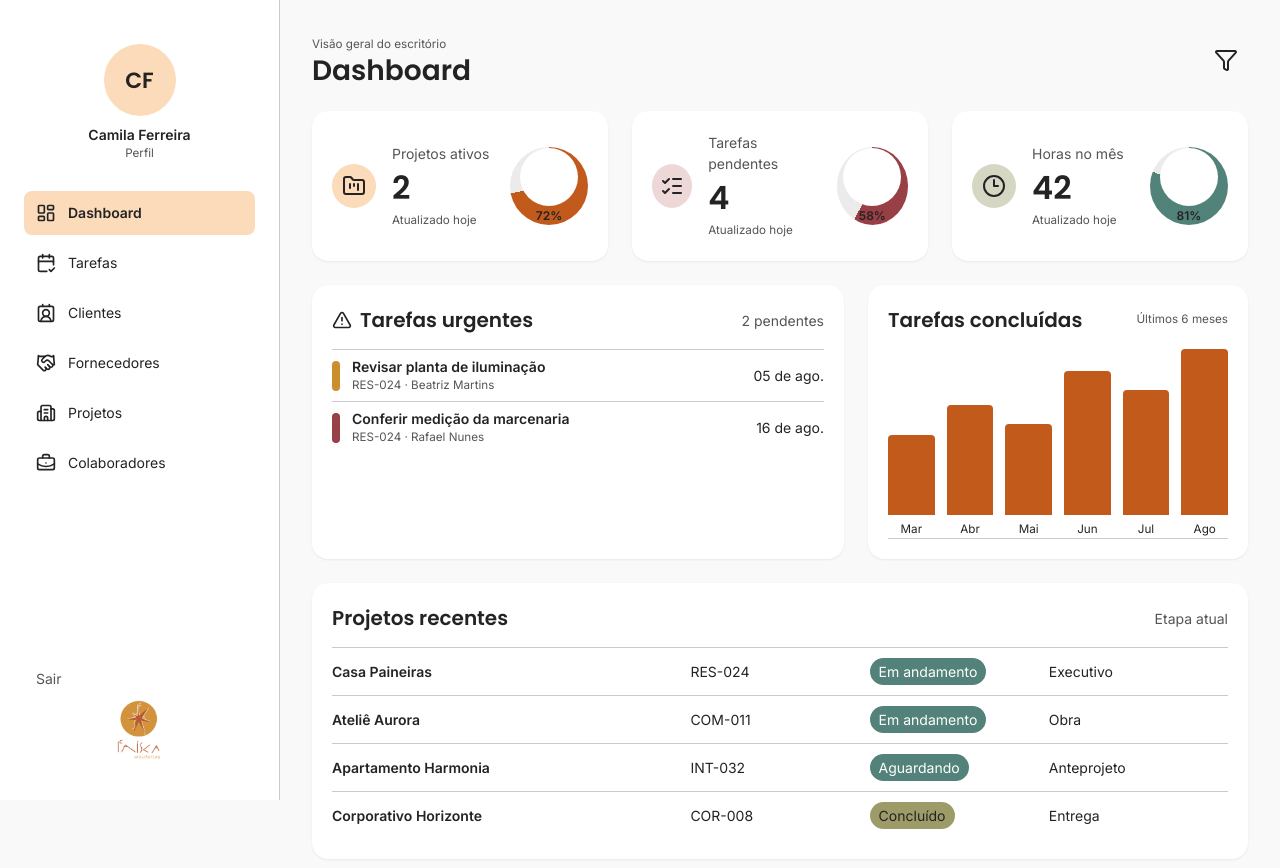
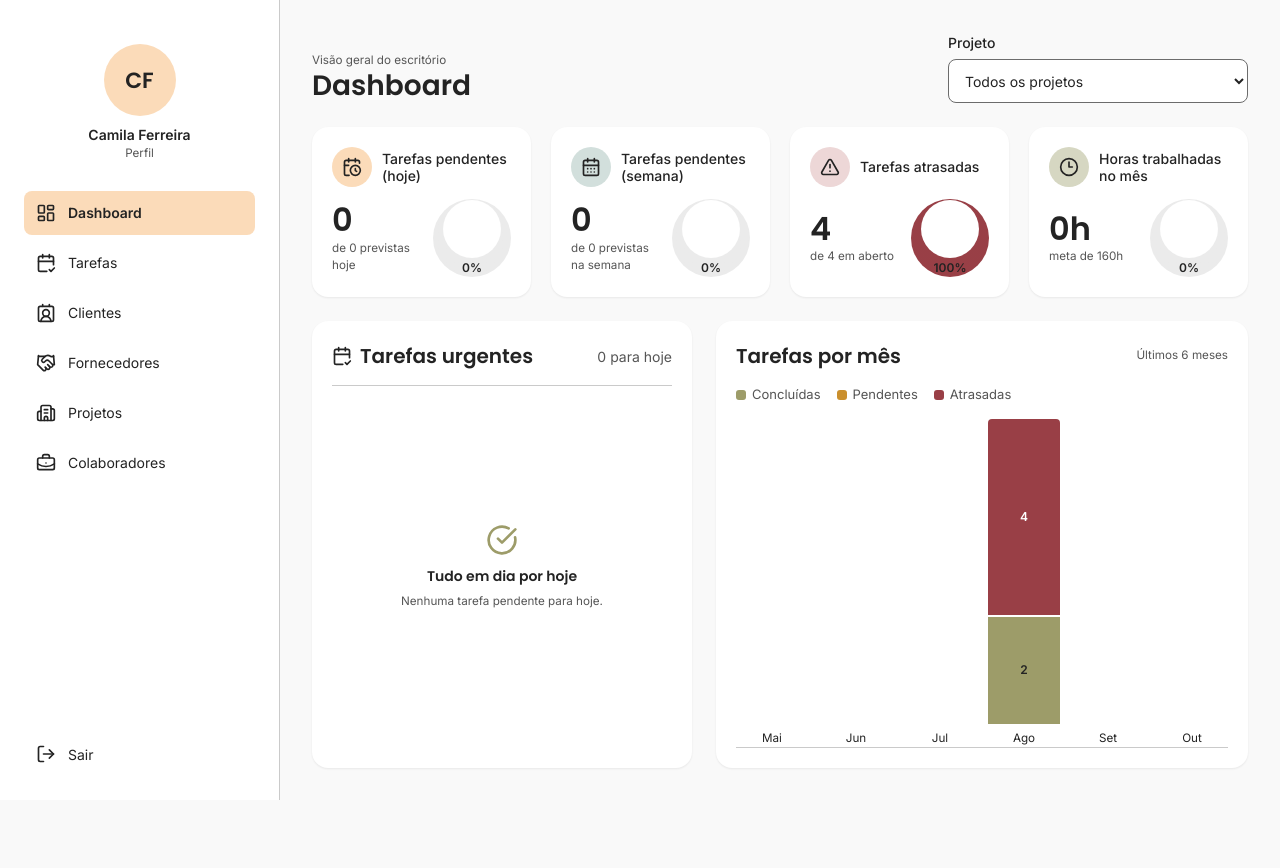
Before and after one commit to isallin/gestao-faisca-pi, a React (Vite) app in the folder frontend/: page /dashboard in a window 1280 px wide. Shown: the top 868 px of the page. After the commit the page ends 800 px from the top, so only its background shows below. Built offline with nearby package versions, Linux system fonts and the light colour scheme.

Commit message:
fix: ajustes na dashboard

```diff
--- a/frontend/src/pages/dashboard/ui/DashboardPage.css
+++ b/frontend/src/pages/dashboard/ui/DashboardPage.css
@@ -1,21 +1,28 @@
-.dashboard-head { display: flex; justify-content: space-between; align-items: center; margin-bottom: 24px; }
+.dashboard { display: flex; flex-direction: column; min-height: calc(100vh - 64px); }
+.dashboard-head { display: flex; justify-content: space-between; align-items: flex-end; gap: 16px; flex-wrap: wrap; margin-bottom: 24px; }
 .dashboard-head small { color: var(--muted-foreground); }
+.dashboard-filter { width: 300px; max-width: 100%; }
 
-.kpi-grid { display: grid; grid-template-columns: repeat(3, 1fr); gap: 24px; }
+.kpi-grid { display: grid; grid-template-columns: repeat(4, 1fr); gap: 20px; }
 .kpi {
-  height: 150px; background: var(--panel); border-radius: 16px; padding: 20px;
-  display: flex; align-items: center; gap: 16px;
+  min-height: 150px; background: var(--panel); border-radius: 16px; padding: 20px;
+  display: flex; flex-direction: column; justify-content: space-between; gap: 12px;
   box-shadow: 0 1px 2px color-mix(in oklab, var(--foreground) 8%, transparent);
 }
-.kpi-icon { width: 44px; height: 44px; border-radius: 50%; display: grid; place-items: center; }
+.kpi-top { display: flex; align-items: center; gap: 10px; }
+.kpi-top > span { font-weight: 500; line-height: 1.25; color: var(--foreground); }
+.kpi-body { display: flex; align-items: center; justify-content: space-between; gap: 12px; }
+.kpi-body > div:first-child { display: grid; min-width: 0; }
+.kpi-icon { flex: none; width: 40px; height: 40px; border-radius: 50%; display: grid; place-items: center; }
+.kpi-icon svg { width: 20px; height: 20px; }
 .kpi-icon.amber { background: var(--surface); }
 .kpi-icon.red { background: color-mix(in oklab, var(--destructive) 20%, var(--panel)); }
 .kpi-icon.green { background: color-mix(in oklab, var(--success) 40%, var(--panel)); }
-.kpi > div:nth-child(2) { display: grid; }
-.kpi strong { font: 600 32px 'Poppins', sans-serif; }
-.kpi small, .kpi span { color: var(--muted-foreground); }
+.kpi-icon.teal { background: color-mix(in oklab, var(--info) 25%, var(--panel)); }
+.kpi strong { font: 600 32px 'Poppins', sans-serif; line-height: 1.2; }
+.kpi small { color: var(--muted-foreground); }
 .donut {
-  --progress: 180deg; margin-left: auto; width: 78px; height: 78px; border-radius: 50%;
+  --progress: 180deg; flex: none; width: 78px; height: 78px; border-radius: 50%;
   background: conic-gradient(var(--accent) var(--progress), var(--neutral) 0);
   display: grid; place-items: center;
 }
@@ -23,8 +30,10 @@
 .donut b { z-index: 1; font-size: 12px; }
 .donut.red { background: conic-gradient(var(--destructive) var(--progress), var(--neutral) 0); }
 .donut.green { background: conic-gradient(var(--info) var(--progress), var(--neutral) 0); }
+.donut.teal { background: conic-gradient(var(--info) var(--progress), var(--neutral) 0); }
 
-.dash-grid { display: grid; grid-template-columns: 7fr 5fr; gap: 24px; margin-top: 24px; }
+.dash-grid { flex: 1; display: grid; grid-template-columns: 5fr 7fr; gap: 24px; margin-top: 24px; }
+.dash-grid > .dash-panel { display: flex; flex-direction: column; }
 .dash-panel {
   background: var(--panel); border-radius: 16px; padding: 20px;
   box-shadow: 0 1px 2px color-mix(in oklab, var(--foreground) 8%, transparent);
@@ -38,24 +47,45 @@
 .urgent-row i.critical { background: var(--destructive); }
 .urgent-row div { display: grid; }
 .urgent-row small { color: var(--muted-foreground); }
-.urgent-row time { margin-left: auto; }
+.urgent-priority { margin-left: auto; color: var(--muted-foreground); }
+.dash-empty {
+  flex: 1; display: grid; place-content: center; justify-items: center; gap: 6px;
+  text-align: center; color: var(--muted-foreground); padding: 24px 0;
+  border-top: 1px solid var(--border);
+}
+.dash-empty svg { color: var(--success); margin-bottom: 4px; }
+.dash-empty strong { color: var(--foreground); font-family: var(--font-display); }
+.chart-empty { color: var(--muted-foreground); margin-top: 12px; }
 
-.bars { height: 190px; display: flex; align-items: end; justify-content: space-around; gap: 12px; border-bottom: 1px solid var(--border); }
-.bars > div { height: 100%; flex: 1; display: flex; align-items: end; justify-content: end; flex-direction: column; }
-.bars span { width: 100%; background: var(--accent); border-radius: 4px 4px 0 0; }
-.bars small { width: 100%; text-align: center; margin-top: 6px; }
+.chart-legend { display: flex; flex-wrap: wrap; gap: 6px 16px; list-style: none; margin: 0 0 14px; padding: 0; font-size: 13px; color: var(--muted-foreground); }
+.chart-legend li { display: flex; align-items: center; gap: 6px; }
+.chart-legend i { width: 10px; height: 10px; border-radius: 3px; }
 
-.recent { margin-top: 24px; }
-.recent > div { display: grid; grid-template-columns: 2fr 1fr 1fr 1fr; align-items: center; min-height: 48px; border-top: 1px solid var(--border); }
-.status { font-style: normal; background: var(--info); color: var(--panel); width: max-content; padding: 3px 9px; border-radius: 999px; }
-.status.done { background: var(--success); color: var(--foreground); }
+.seg-done { background: var(--success); color: var(--foreground); }
+.seg-pending { background: var(--primary); color: var(--foreground); }
+.seg-late { background: var(--destructive); color: var(--destructive-foreground); }
+
+.bars { flex: 1; min-height: 190px; display: flex; justify-content: space-around; gap: 12px; border-bottom: 1px solid var(--border); }
+.bar-col { height: 100%; flex: 1; display: grid; grid-template-rows: 1fr auto; min-width: 0; }
+.bar-track { display: flex; align-items: flex-end; min-height: 0; }
+.stack {
+  width: 100%; display: flex; flex-direction: column-reverse; gap: 2px;
+  border-radius: 4px 4px 0 0; overflow: hidden;
+}
+.stack span { display: grid; place-items: center; min-height: 0; overflow: hidden; font-size: 12px; font-weight: 600; }
+.bar-col small { text-align: center; margin-top: 6px; }
 
 @media (max-width: 1100px) {
+  .dashboard { min-height: calc(100vh - 48px); }
+  .kpi-grid { grid-template-columns: repeat(2, 1fr); }
   .dash-grid { grid-template-columns: 1fr; }
 }
 @media (max-width: 767px) {
-  .kpi-grid, .dash-grid { grid-template-columns: 1fr; }
+  .dashboard { min-height: 0; }
+  .dash-grid { grid-template-columns: 1fr; }
   .kpi-grid { gap: 12px; }
-  .recent > div { grid-template-columns: 1.5fr 1fr; }
-  .recent > div > *:nth-child(n + 3) { display: none; }
+  .dashboard-filter { width: 100%; }
 }
+@media (max-width: 560px) {
+  .kpi-grid { grid-template-columns: 1fr; }
+}
--- a/frontend/src/pages/dashboard/ui/DashboardPage.jsx
+++ b/frontend/src/pages/dashboard/ui/DashboardPage.jsx
@@ -1,61 +1,125 @@
-import { AlertTriangle, Clock3, Filter, FolderKanban, ListChecks } from 'lucide-react';
+import { useMemo, useState } from 'react';
+import {
+  AlertTriangle,
+  CalendarCheck2,
+  CalendarClock,
+  CalendarDays,
+  CircleCheckBig,
+  Clock3,
+} from 'lucide-react';
 import { useProjects } from '@/entities/project';
-import { isUrgentTask, useTasks } from '@/entities/task';
+import { useTasks } from '@/entities/task';
 import { usePageTitle } from '@/shared/lib/use-page-title';
-import { Button } from '@/shared/ui';
+import { SelectField } from '@/shared/ui';
+import { computeDashboard } from '../lib/dashboard-metrics';
 import { KpiCard } from './KpiCard';
-import { useState } from 'react';
 import './DashboardPage.css';
 
-const DONE_BY_MONTH = [
-  { month: 'Mar', height: 42 },
-  { month: 'Abr', height: 58 },
-  { month: 'Mai', height: 48 },
-  { month: 'Jun', height: 76 },
-  { month: 'Jul', height: 66 },
-  { month: 'Ago', height: 88 },
+const ALL_PROJECTS = 'all';
+
+const SERIES = [
+  { key: 'done', label: 'Concluídas' },
+  { key: 'pending', label: 'Pendentes' },
+  { key: 'late', label: 'Atrasadas' },
 ];
-
-const formatDay = (isoDate) =>
-  new Date(`${isoDate}T12:00`).toLocaleDateString('pt-BR', { day: '2-digit', month: 'short' });
 
 export function DashboardPage() {
   usePageTitle('Dashboard');
   const { items: projects } = useProjects();
   const { items: tasks } = useTasks();
+  const [projectCode, setProjectCode] = useState(ALL_PROJECTS);
 
-  const activeProjects = projects.filter((p) => p.status === 'Em andamento').length;
-  const pendingTasks = tasks.filter((t) => !t.done).length;
-  const urgentTasks = tasks.filter(isUrgentTask);
-  const monthHours = tasks.length * 7;
+  const isFiltered = projectCode !== ALL_PROJECTS;
+  const projectTasks = useMemo(
+    () => (isFiltered ? tasks.filter((t) => t.project === projectCode) : tasks),
+    [tasks, projectCode, isFiltered],
+  );
+
+  const { todayPending, weekPending, late, hours, urgentToday, months } = useMemo(
+    () => computeDashboard(projectTasks),
+    [projectTasks],
+  );
+  const maxMonth = Math.max(1, ...months.map((m) => m.total));
+  const hasChartData = months.some((m) => m.total > 0);
 
   return (
-    <>
+    <div className="dashboard">
       <header className="dashboard-head">
         <div>
           <small>Visão geral do escritório</small>
           <h1>Dashboard</h1>
         </div>
-        <Button variant="icon" aria-label="Filtrar indicadores">
-          <Filter />
-        </Button>
+        <div className="dashboard-filter">
+          <SelectField
+            label="Projeto"
+            value={projectCode}
+            onChange={(e) => setProjectCode(e.target.value)}
+          >
+            <option value={ALL_PROJECTS}>Todos os projetos</option>
+            {projects.map((project) => (
+              <option key={project.id} value={project.code}>
+                {project.code} · {project.name}
+              </option>
+            ))}
+          </SelectField>
+        </div>
       </header>
 
       <section className="kpi-grid">
-        <KpiCard icon={<FolderKanban />} label="Projetos ativos" value={activeProjects} tone="amber" percent={72} />
-        <KpiCard icon={<ListChecks />} label="Tarefas pendentes" value={pendingTasks} tone="red" percent={58} />
-        <KpiCard icon={<Clock3 />} label="Horas no mês" value={monthHours} tone="green" percent={81} />
+        <KpiCard
+          icon={<CalendarClock />}
+          label="Tarefas pendentes (hoje)"
+          value={todayPending.value}
+          caption={`de ${todayPending.total} previstas hoje`}
+          percentHint="Percentual das tarefas de hoje já concluídas"
+          tone="amber"
+          percent={todayPending.percent}
+        />
+        <KpiCard
+          icon={<CalendarDays />}
+          label="Tarefas pendentes (semana)"
+          value={weekPending.value}
+          caption={`de ${weekPending.total} previstas na semana`}
+          percentHint="Percentual das tarefas da semana já concluídas"
+          tone="teal"
+          percent={weekPending.percent}
+        />
+        <KpiCard
+          icon={<AlertTriangle />}
+          label="Tarefas atrasadas"
+          value={late.value}
+          caption={`de ${late.total} em aberto`}
+          percentHint="Percentual das tarefas em aberto que estão atrasadas"
+          tone="red"
+          percent={late.percent}
+        />
+        <KpiCard
+          icon={<Clock3 />}
+          label="Horas trabalhadas no mês"
+          value={`${hours.value}h`}
+          caption={`meta de ${hours.goal}h`}
+          percentHint="Percentual da meta mensal de horas"
+          tone="green"
+          percent={hours.percent}
+        />
       </section>
 
       <section className="dash-grid">
         <div className="dash-panel urgent">
           <header>
             <h2>
-              <AlertTriangle size={20} /> Tarefas urgentes
+              <CalendarCheck2 size={20} /> Tarefas urgentes
             </h2>
-            <span>{urgentTasks.length} pendentes</span>
+            <span>{urgentToday.length} para hoje</span>
           </header>
-          {urgentTasks.map((task) => (
+          {urgentToday.length === 0 && (
+            <div className="dash-empty">
+              <CircleCheckBig size={32} />
+              <strong>Tudo em dia por hoje</strong>
+              <small>Nenhuma tarefa pendente para hoje.</small>
+            </div>
+          )}
+          {urgentToday.map((task) => (
             <div className="urgent-row" key={task.id}>
               <i className={task.priority === 'Crítica' ? 'critical' : ''} />
               <div>
@@ -64,41 +128,53 @@ export function DashboardPage() {
                   {task.project} · {task.member}
                 </small>
               </div>
-              <time>{formatDay(task.end)}</time>
+              <span className="urgent-priority">{task.priority}</span>
             </div>
           ))}
         </div>
 
         <div className="dash-panel chart">
           <header>
-            <h2>Tarefas concluídas</h2>
+            <h2>Tarefas por mês</h2>
             <small>Últimos 6 meses</small>
           </header>
-          <div className="bars">
-            {DONE_BY_MONTH.map(({ month, height }) => (
-              <div key={month}>
-                <span style={{ height: `${height}%` }} />
-                <small>{month}</small>
+          <ul className="chart-legend">
+            {SERIES.map(({ key, label }) => (
+              <li key={key}>
+                <i className={`seg-${key}`} /> {label}
+              </li>
+            ))}
+          </ul>
+          <div
+            className="bars"
+            role="img"
+            aria-label="Tarefas concluídas, pendentes e atrasadas por mês"
+          >
+            {months.map((m) => (
+              <div className="bar-col" key={m.key}>
+                <div className="bar-track">
+                  {m.total > 0 && (
+                    <div className="stack" style={{ height: `${(m.total / maxMonth) * 100}%` }}>
+                      {SERIES.filter(({ key }) => m[key] > 0).map(({ key, label }) => (
+                        <span
+                          key={key}
+                          className={`seg-${key}`}
+                          style={{ flexGrow: m[key] }}
+                          title={`${label}: ${m[key]}`}
+                        >
+                          {m[key]}
+                        </span>
+                      ))}
+                    </div>
+                  )}
+                </div>
+                <small>{m.month}</small>
               </div>
             ))}
           </div>
+          {!hasChartData && <p className="chart-empty">Sem tarefas nos últimos 6 meses.</p>}
         </div>
       </section>
-
-      <section className="dash-panel recent">
-        <header>
-          <h2>Projetos recentes</h2>
-          <span>Etapa atual</span>
-        </header>
-        {projects.slice(0, 4).map((project) => (
-          <div key={project.id}>
-            <strong>{project.name}</strong>
-            <span>{project.code}</span>
-            <em className={project.status === 'Concluído' ? 'status done' : 'status'}>{project.status}</em>
-            <span>{project.stage}</span>
-          </div>
-        ))}
-      </section>
-    </>
+    </div>
   );
 }
--- a/frontend/src/pages/dashboard/ui/KpiCard.jsx
+++ b/frontend/src/pages/dashboard/ui/KpiCard.jsx
@@ -1,15 +1,31 @@
-/** tone: amber | red | green */
-export function KpiCard({ icon, label, value, tone, percent }) {
+/** tone: amber | red | green | teal */
+export function KpiCard({
+  icon,
+  label,
+  value,
+  caption = 'Atualizado hoje',
+  tone,
+  percent,
+  percentHint,
+}) {
   return (
     <article className="kpi">
-      <div className={`kpi-icon ${tone}`}>{icon}</div>
-      <div>
+      <div className="kpi-top">
+        <div className={`kpi-icon ${tone}`}>{icon}</div>
         <span>{label}</span>
-        <strong>{value}</strong>
-        <small>Atualizado hoje</small>
       </div>
-      <div className={`donut ${tone}`} style={{ '--progress': `${percent * 3.6}deg` }}>
-        <b>{percent}%</b>
+      <div className="kpi-body">
+        <div>
+          <strong>{value}</strong>
+          <small>{caption}</small>
+        </div>
+        <div
+          className={`donut ${tone}`}
+          style={{ '--progress': `${percent * 3.6}deg` }}
+          title={percentHint}
+        >
+          <b>{percent}%</b>
+        </div>
       </div>
     </article>
   );
--- a/frontend/src/widgets/app-shell/ui/AppShell.css
+++ b/frontend/src/widgets/app-shell/ui/AppShell.css
@@ -12,8 +12,6 @@
   display: flex;
   flex-direction: column;
 }
-.sidebar-logo { height: 76px; display: flex; justify-content: center; }
-.sidebar-logo img { height: 60px; width: auto; }
 .profile { text-align: center; margin: 20px 0 28px; }
 .profile div {
   width: 72px; height: 72px; margin: auto; border-radius: 50%;
@@ -29,9 +27,9 @@
   display: flex; align-items: center; gap: 12px;
   color: var(--foreground); text-decoration: none;
 }
-.sidebar nav a:hover, .nav-active { background: var(--surface); }
+.sidebar nav a:hover, .logout:hover, .nav-active { background: var(--surface); }
 .nav-active { font-weight: 600; }
-.logout { margin-top: auto; color: var(--muted-foreground); }
+.logout { margin-top: auto; }
 .sidebar-close, .mobile-menu { display: none; }
 
 @media (max-width: 1100px) {
--- a/frontend/src/widgets/app-shell/ui/AppShell.jsx
+++ b/frontend/src/widgets/app-shell/ui/AppShell.jsx
@@ -7,10 +7,10 @@ import {
   ContactRound,
   Handshake,
   LayoutDashboard,
+  LogOut,
   Menu,
   X,
 } from 'lucide-react';
-import logo from '@/shared/assets/faisca-logo.png';
 import { Button } from '@/shared/ui';
 import './AppShell.css';
 
@@ -29,7 +29,12 @@ export function AppShell({ children }) {
 
   return (
     <div className="app-layout">
-      <Button variant="icon" className="mobile-menu" onClick={() => setOpen(true)} aria-label="Abrir menu">
+      <Button
+        variant="icon"
+        className="mobile-menu"
+        onClick={() => setOpen(true)}
+        aria-label="Abrir menu"
+      >
         <Menu />
       </Button>
 
@@ -44,17 +49,20 @@ export function AppShell({ children }) {
         </div>
         <nav aria-label="Menu principal">
           {NAV_ITEMS.map(({ to, label, icon: Icon }) => (
-            <NavLink key={to} to={to} onClick={close} className={({ isActive }) => (isActive ? 'nav-active' : '')}>
+            <NavLink
+              key={to}
+              to={to}
+              onClick={close}
+              className={({ isActive }) => (isActive ? 'nav-active' : '')}
+            >
               <Icon size={20} />
               <span>{label}</span>
             </NavLink>
           ))}
         </nav>
         <Link to="/login" className="logout">
-          Sair
-        </Link>
-        <Link to="/dashboard" className="sidebar-logo" onClick={close}>
-          <img src={logo} alt="Faísca Arquitetura" />
+          <LogOut size={20} />
+          <span>Sair</span>
         </Link>
       </aside>
 
```
Also changed, not shown: frontend/src/pages/dashboard/lib/dashboard-metrics.js (added), 2 other files (tests, documents, lock files or other folders).
